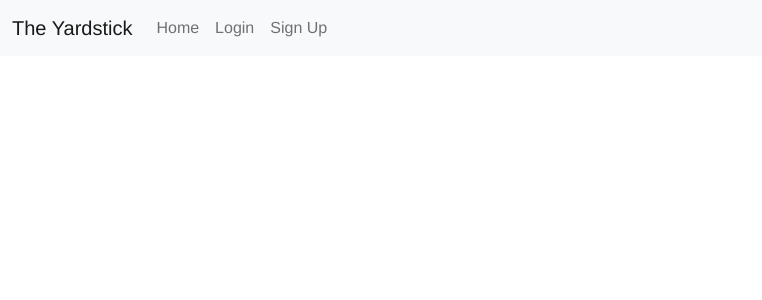
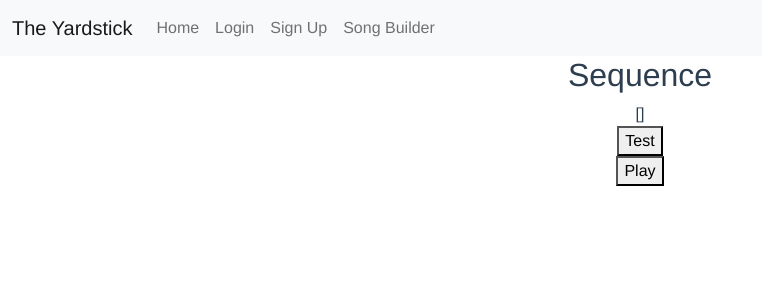
Before and after one commit to cramsel/Final-Capstone-Frontend, a Vue app: page /builder in a window 1280 px wide. Shown: the top 300 px of the page, without its empty margins (0-762 px from the left). Built offline with nearby package versions, Linux system fonts and the light colour scheme.

Commit message:
Add navbar for builder and button for C4

```diff
--- a/package.json
+++ b/package.json
@@ -11,6 +11,7 @@
     "axios": "^0.26.0",
     "bootstrap": "^5.1.3",
     "core-js": "^3.6.5",
+    "tone": "^14.7.77",
     "vue": "^3.0.0",
     "vue-router": "^4.0.0-0"
   },
--- a/src/App.vue
+++ b/src/App.vue
@@ -41,6 +41,9 @@ export default {
           </li>
           <li class="nav-item">
             <a class="nav-link" v-if="isLoggedIn" href="/logout">Logout</a>
+          </li>
+          <li class="nav-item">
+            <a class="nav-link" href="/builder">Song Builder</a>
           </li>
           <!-- <li class="nav-item dropdown">
             <a
--- a/src/router/index.js
+++ b/src/router/index.js
@@ -6,6 +6,7 @@ import Logout from "../views/Logout.vue";
 import ShowPost from "../views/ShowPost.vue";
 import ShowUser from "../views/ShowUser.vue";
 import NewPost from "../views/NewPost.vue";
+import SoundInterface from "../views/SoundInterface.vue";
 
 const routes = [
   {
@@ -24,6 +25,7 @@ const routes = [
   { path: "/posts/:id", name: "ShowPost", component: ShowPost },
   { path: "/users/:id", name: "ShowUser", component: ShowUser },
   { path: "/posts/new", name: "NewPost", component: NewPost },
+  { path: "/builder", name: "SoundInterface", component: SoundInterface },
 ];
 
 const router = createRouter({
--- /dev/null
+++ b/src/views/SoundInterface.vue
@@ -0,0 +1,36 @@
+<script>
+import * as Tone from "tone";
+
+export default {
+  data: function () {
+    return {
+      sequence: [],
+    };
+  },
+  created: function () {},
+  methods: {
+    makeC: function () {
+      console.log("Test");
+      // const synth = new Tone.Synth().toDestination();
+      // this.note = synth.triggerAttackRelease("C4", "8n");
+      this.sequence.push(["C4", "8n"]);
+    },
+    playLoop: function () {
+      console.log("test");
+    },
+  },
+};
+</script>
+
+<template>
+  <h2>Sequence</h2>
+  {{ sequence }}
+  <div>
+    <button v-on:click="makeC()">Test</button>
+  </div>
+  <div>
+    <button v-on:click="playLoop()">Play</button>
+  </div>
+</template>
+
+<style></style>
```
Also changed, not shown: 1 other file (tests, documents, lock files or other folders).
